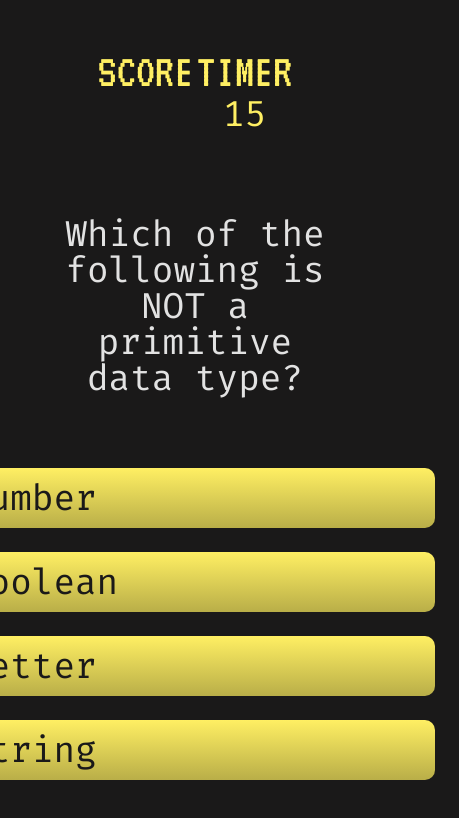
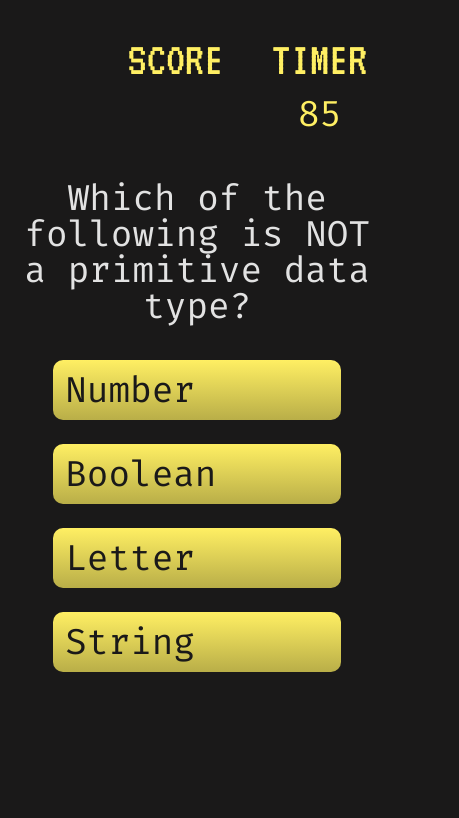
Before and after one commit to elizabetholsavsky/code-quiz, a plain HTML site: page game.html in a window 390 px wide. Shown: the whole page, 459 px wide, since content can reach past the window. Drawn offline with Linux system fonts and the light colour scheme.

Commit message:
add media query to game page

```diff
--- a/assets/CSS/game.css
+++ b/assets/CSS/game.css
@@ -71,17 +71,28 @@
 
 /* MEDIA QUERIES */
 
-/* Tablets */
-@media screen and (max-width: 992px) {
-
+/* Phones */
+@media screen and (max-width: 535px) {
+    .score-display {
+        display: flex;
+        justify-content: space-around;
+        min-height: 6rem;
+    }
+    .choice-box {
+        width: 12%;
+        min-width: 12rem;
+    }
+    .choice-box {
+        font-size: 1.5rem;
+    }
+    #score-display, .score-display-title, .score-display-item, #questionText {
+        margin: 0.5rem;
+    }
+    #questionText, #choice-container {
+        text-align: center;
+    }
+    .question-container {
+        width: 95%;
+        margin: 0.5rem;
+    }
 }
-
-/* Large Phones */
-@media screen and (max-width: 768px) {
-
-}
-
-/* Small Phones */
-@media screen and (max-width: 576px) {
-
-}
--- a/assets/CSS/style.css
+++ b/assets/CSS/style.css
@@ -61,7 +61,7 @@ h1 {
         margin: 1rem;
     }
     .directions {
-        font-size: 1rem;
+        font-size: 1.5rem;
     }
     h1 {
         font-size: 3rem;
--- a/assets/game.js
+++ b/assets/game.js
@@ -30,7 +30,7 @@ const questions = [
 ]
 
 // countdown game timer
-var secondsLeft = 20
+var secondsLeft = 90
 function countdown() {
     var timeText = document.getElementById("timeLeft");
     var timeLeft = setInterval(function () {
```
